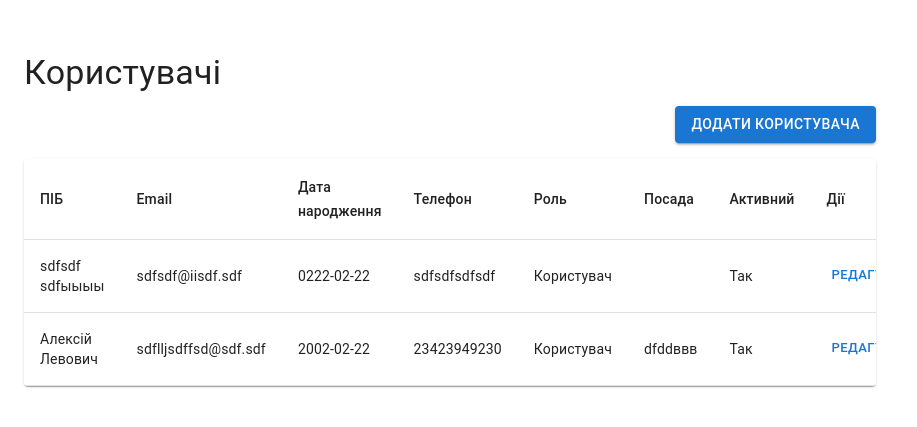
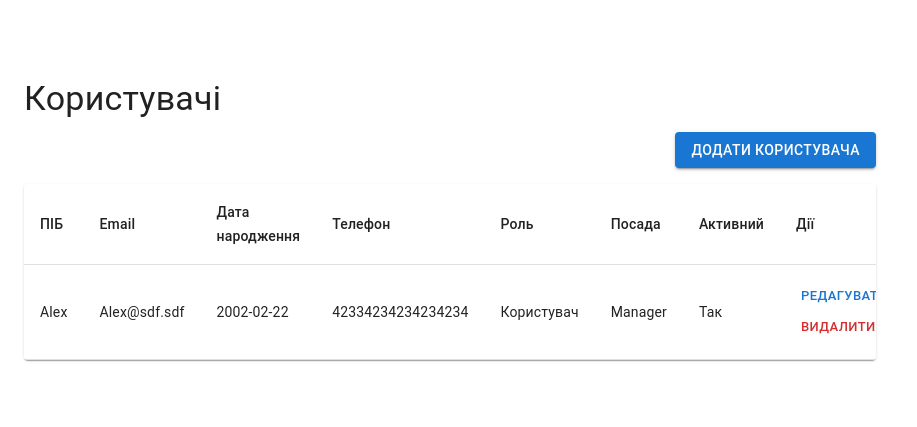
Before and after one commit to FiJlv/user-manager, a React (Vite) app: page / in a window 1280 px wide. Shown: the part 197-624 px from the top of the page, without its empty margins (0-917 px from the left). Built offline with nearby package versions, Linux system fonts and the light colour scheme; data requests are answered from the project's data file.

Commit message:
add user deletion with confirmation dialog

```diff
--- a/db.json
+++ b/db.json
@@ -1,23 +1,13 @@
 {
   "users": [
     {
-      "id": "c342",
-      "fullName": "sdfsdf sdfыыыы",
-      "email": "sdfsdf@iisdf.sdf",
-      "phone": "sdfsdfsdfsdf",
-      "birthDate": "0222-02-22",
-      "role": "Користувач",
-      "position": "",
-      "isActive": true
-    },
-    {
       "id": "f5e9",
-      "fullName": "Алексій Левович",
-      "email": "sdflljsdffsd@sdf.sdf",
-      "phone": "23423949230",
+      "fullName": "Alex",
+      "email": "Alex@sdf.sdf",
+      "phone": "42334234234234234",
       "birthDate": "2002-02-22",
       "role": "Користувач",
-      "position": "dfddввв",
+      "position": "Manager",
       "isActive": true
     }
   ]
--- a/src/api/users.ts
+++ b/src/api/users.ts
@@ -20,3 +20,7 @@ export const updateUser = async (user: User): Promise<User> => {
   const response = await api.put(`/users/${user.id}`, user);
   return response.data;
 };
+
+export const deleteUser = async (id: number): Promise<void> => {
+  await api.delete(`/users/${id}`);
+};
--- /dev/null
+++ b/src/components/ConfirmDialog.tsx
@@ -0,0 +1,41 @@
+import {
+    Dialog,
+    DialogTitle,
+    DialogContent,
+    DialogActions,
+    Button,
+    Typography,
+  } from '@mui/material';
+
+  interface Props {
+    open: boolean;
+    onClose: () => void;
+    onConfirm: () => void;
+    title?: string;
+    message?: string;
+  }
+
+  export const ConfirmDialog = ({
+    open,
+    onClose,
+    onConfirm,
+    title = 'Підтвердження',
+    message = 'Ви впевнені, що хочете видалити?',
+  }: Props) => {
+    return (
+      <Dialog open={open} onClose={onClose}>
+        <DialogTitle>{title}</DialogTitle>
+        <DialogContent>
+          <Typography>{message}</Typography>
+        </DialogContent>
+        <DialogActions>
+          <Button onClick={onClose} color="secondary">
+            Скасувати
+          </Button>
+          <Button onClick={onConfirm} color="error" variant="contained">
+            Видалити
+          </Button>
+        </DialogActions>
+      </Dialog>
+    );
+  };
--- a/src/components/UserTable.tsx
+++ b/src/components/UserTable.tsx
@@ -6,11 +6,16 @@ import {
 } from '@mui/material';
 import { useState } from 'react';
 import { UserDialog } from './UserDialog';
+import { ConfirmDialog } from './ConfirmDialog';
+import { useDeleteUser } from '../hooks/useDeleteUser';
+
 
 export const UserTable = () => {
   const { data: users, isLoading, isError } = useUsers();
   const [open, setOpen] = useState(false);
   const [editingUser, setEditingUser] = useState<User | null>(null);
+  const [userToDelete, setUserToDelete] = useState<User | null>(null);
+  const { mutate: deleteUser } = useDeleteUser(() => setUserToDelete(null));
 
   const handleEdit = (user: User) => {
     setEditingUser(user);
@@ -34,6 +39,14 @@ export const UserTable = () => {
       </Box>
 
       <UserDialog open={open} onClose={handleClose} user={editingUser} />
+
+      <ConfirmDialog
+        open={!!userToDelete}
+        onClose={() => setUserToDelete(null)}
+        onConfirm={() => userToDelete && deleteUser(userToDelete.id)}
+        title="Видалити користувача"
+        message={`Ви впевнені, що хочете видалити ${userToDelete?.fullName}?`}
+      />
 
       <TableContainer component={Paper}>
         <Table>
@@ -63,6 +76,13 @@ export const UserTable = () => {
                   <Button size="small" onClick={() => handleEdit(user)}>
                     Редагувати
                   </Button>
+                  <Button
+                    size="small"
+                    color="error"
+                    onClick={() => setUserToDelete(user)}
+                  >
+                    Видалити
+                  </Button>
                 </TableCell>
               </TableRow>
             ))}
--- /dev/null
+++ b/src/hooks/useDeleteUser.ts
@@ -0,0 +1,14 @@
+import { useMutation, useQueryClient } from '@tanstack/react-query';
+import { deleteUser } from '../api/users';
+
+export const useDeleteUser = (onSuccess?: () => void) => {
+  const queryClient = useQueryClient();
+
+  return useMutation({
+    mutationFn: deleteUser,
+    onSuccess: () => {
+      queryClient.invalidateQueries({ queryKey: ['users'] });
+      onSuccess?.();
+    },
+  });
+};
```
